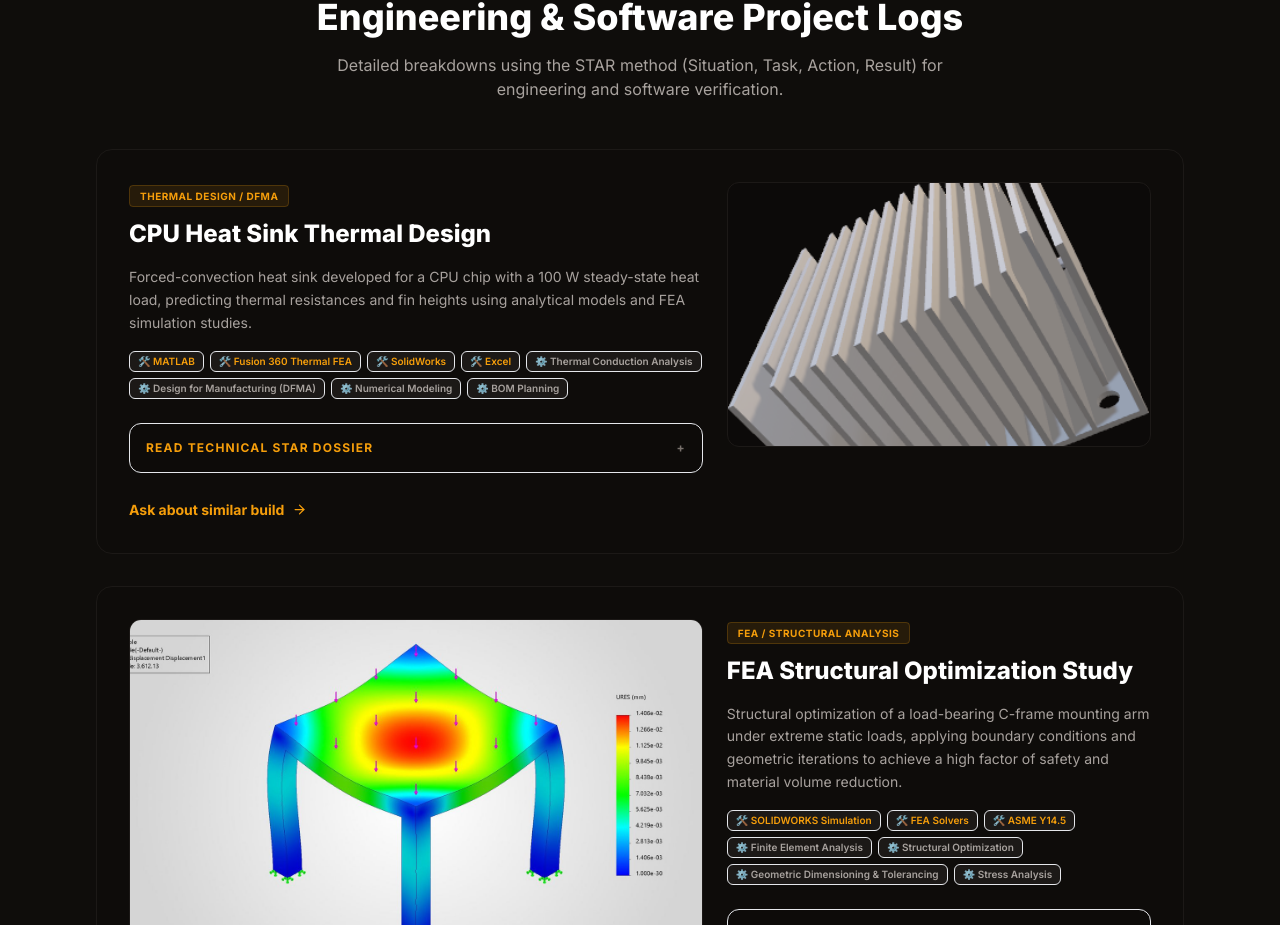
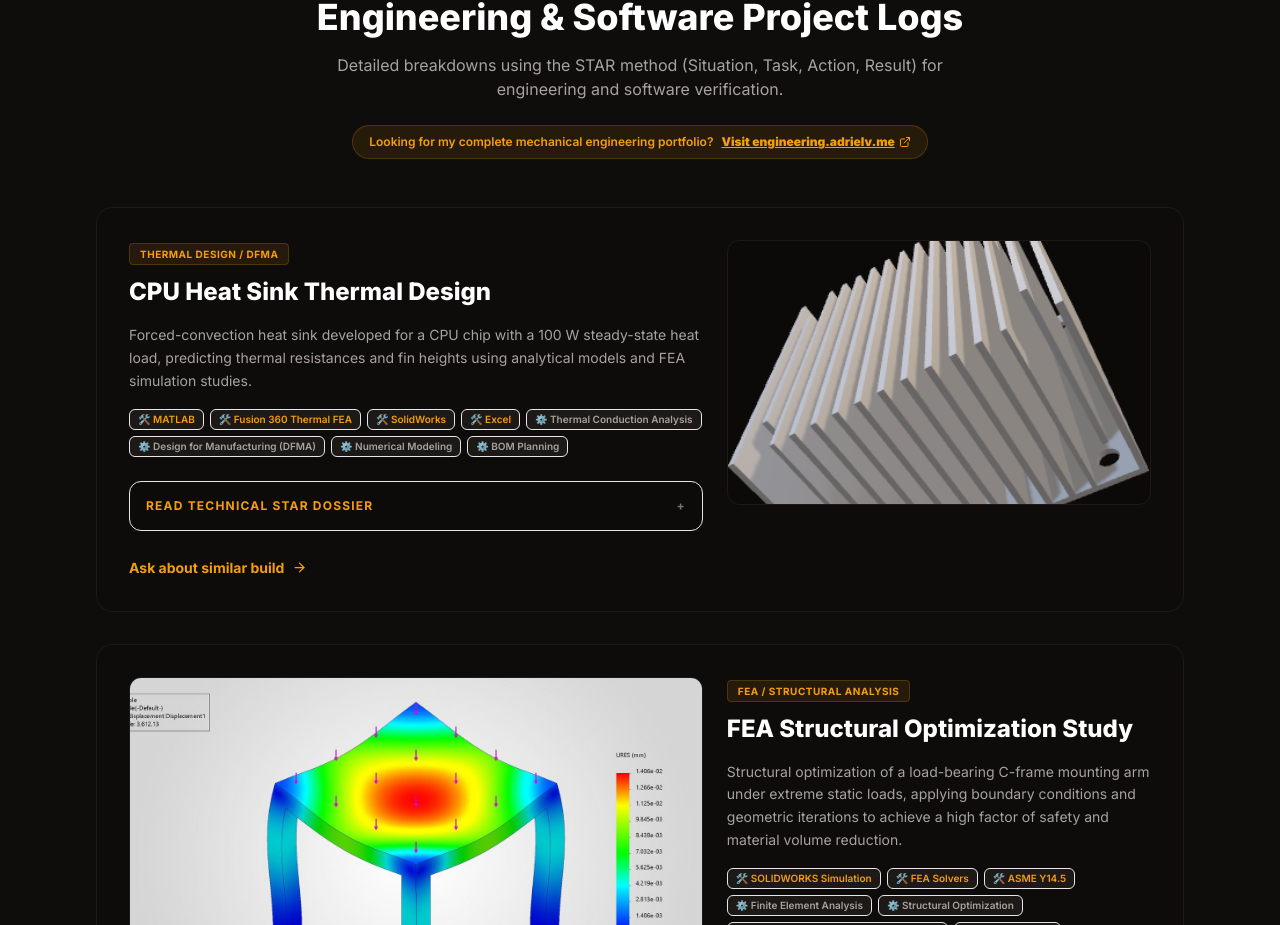
Before and after one commit to AdrielVent/contractor-website-demo, a React (Vite) app: page / in a window 1280 px wide. Shown: the part 4615-5540 px from the top of the page. Built offline with nearby package versions, Linux system fonts and the light colour scheme.

Commit message:
Add link to custom engineering subdomain portfolio

```diff
--- a/src/App.tsx
+++ b/src/App.tsx
@@ -447,6 +447,12 @@ function App() {
               <p className="mt-4 text-base text-stone-400">
                 Detailed breakdowns using the STAR method (Situation, Task, Action, Result) for engineering and software verification.
               </p>
+              <div className="mt-6 inline-flex flex-wrap justify-center items-center gap-2 rounded-full bg-amber-500/10 border border-amber-500/20 px-4 py-2 text-xs font-semibold text-amber-500">
+                <span>Looking for my complete mechanical engineering portfolio?</span>
+                <a href="https://engineering.adrielv.me" target="_blank" rel="noopener noreferrer" className="underline font-black hover:text-amber-400 inline-flex items-center gap-1">
+                  Visit engineering.adrielv.me <ExternalLink size={12} />
+                </a>
+              </div>
             </div>
 
             <div className="grid gap-8">
```
